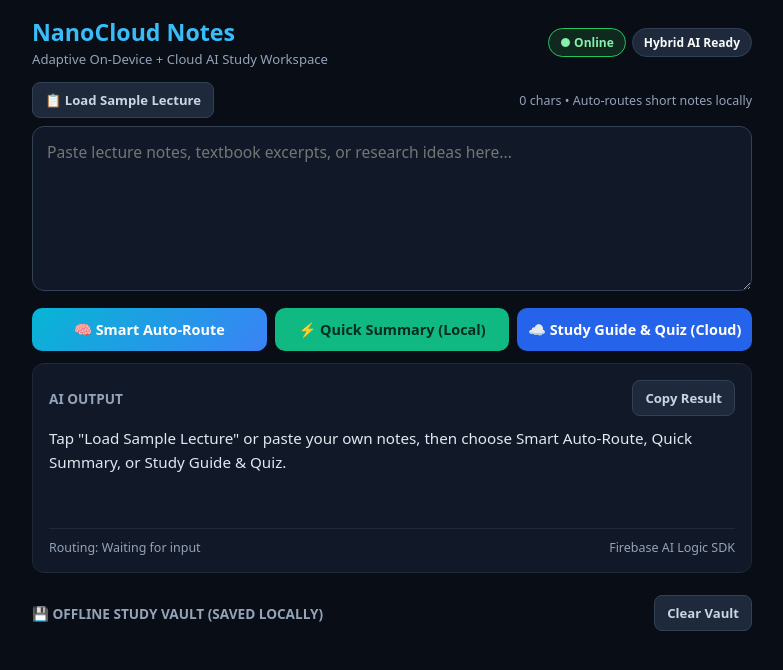
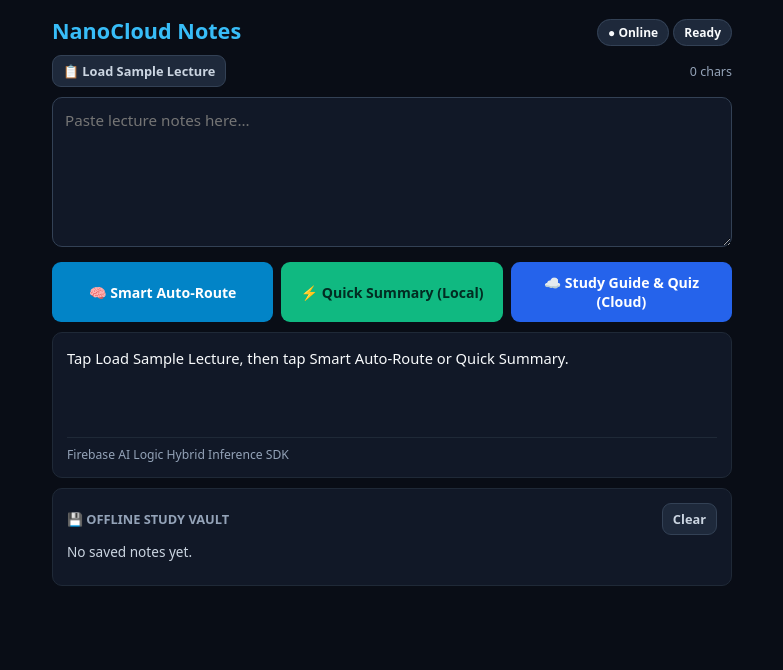
Before and after one commit to kandregulamahesh3-lgtm/nanocloud-notes, a plain HTML site: page index.html in a window 1280 px wide. Shown: the whole page, without its empty margins (248-1031 px from the left). Drawn offline with Linux system fonts and the light colour scheme.

Commit message:
Refactor index.html for improved structure and styles

```diff
--- a/index.html
+++ b/index.html
@@ -3,110 +3,91 @@
 <head>
   <meta charset="UTF-8" />
   <meta name="viewport" content="width=device-width, initial-scale=1.0" />
-  <title>NanoCloud Notes — Hybrid AI Study Workspace</title>
+  <title>NanoCloud Notes — Hybrid AI Workspace</title>
   <style>
-    * { box-sizing: border-box; font-family: system-ui, -apple-system, sans-serif; }
+    * { box-sizing: border-box; font-family: system-ui, sans-serif; }
     body { margin: 0; padding: 16px; background: #090d16; color: #f8fafc; }
-    .container { max-width: 720px; margin: 0 auto; }
-    header { display: flex; justify-content: space-between; align-items: center; flex-wrap: wrap; gap: 8px; margin-bottom: 14px; }
-    h1 { font-size: 1.45rem; margin: 0; color: #38bdf8; }
-    .subtitle { font-size: 0.82rem; color: #94a3b8; margin: 2px 0 0; }
-    .pills { display: flex; gap: 6px; align-items: center; flex-wrap: wrap; }
-    .badge { padding: 5px 11px; border-radius: 999px; font-size: 0.75rem; font-weight: 600; background: #1e293b; border: 1px solid #334155; }
-    .badge.local { background: #064e3b; border-color: #10b981; color: #a7f3d0; }
-    .badge.cloud { background: #1e3a8a; border-color: #3b82f6; color: #bfdbfe; }
-    .badge.online { background: #0f291e; border-color: #22c55e; color: #86efac; }
-    .badge.offline { background: #451a03; border-color: #f59e0b; color: #fde68a; }
-    .toolbar { display: flex; justify-content: space-between; align-items: center; margin-bottom: 8px; gap: 8px; }
-    .btn-ghost { background: #1e293b; color: #cbd5e1; border: 1px solid #334155; padding: 8px 12px; border-radius: 8px; font-size: 0.82rem; font-weight: 600; cursor: pointer; }
-    .char-count { font-size: 0.78rem; color: #94a3b8; }
-    textarea { width: 100%; height: 165px; padding: 14px; border-radius: 12px; border: 1px solid #334155; background: #111827; color: #f8fafc; font-size: 0.98rem; resize: vertical; line-height: 1.5; }
-    .actions { display: grid; grid-template-columns: 1fr 1fr 1fr; gap: 8px; margin: 12px 0; }
-    @media (max-width: 540px) { .actions { grid-template-columns: 1fr; } }
-    button.main-btn { padding: 12px 10px; border: none; border-radius: 10px; font-size: 0.9rem; font-weight: 700; cursor: pointer; }
-    button.main-btn:disabled { opacity: 0.5; }
-    .btn-auto { background: linear-gradient(135deg, #06b6d4, #3b82f6); color: #ffffff; }
-    .btn-local { background: #10b981; color: #022c22; }
-    .btn-cloud { background: #2563eb; color: #ffffff; }
-    .card { background: #111827; border: 1px solid #1f2937; border-radius: 12px; padding: 16px; margin-top: 10px; }
-    .card-header { display: flex; justify-content: space-between; align-items: center; margin-bottom: 10px; }
-    .card-title { font-size: 0.85rem; font-weight: 700; color: #94a3b8; text-transform: uppercase; }
-    .output { white-space: pre-wrap; line-height: 1.6; font-size: 0.95rem; color: #e2e8f0; min-height: 90px; }
-    .telemetry { margin-top: 12px; padding-top: 10px; border-top: 1px solid #1f2937; font-size: 0.78rem; color: #94a3b8; display: flex; justify-content: space-between; flex-wrap: wrap; gap: 6px; }
-    .history-section { margin-top: 22px; }
-    .history-item { background: #111827; border: 1px solid #1f2937; border-radius: 10px; padding: 12px; margin-top: 8px; }
-    .history-top { display: flex; justify-content: space-between; font-size: 0.78rem; color: #94a3b8; margin-bottom: 6px; font-weight: 600; }
-    .history-preview { font-size: 0.88rem; color: #cbd5e1; white-space: pre-wrap; max-height: 90px; overflow: hidden; }
+    .box { max-width: 680px; margin: 0 auto; }
+    .row { display: flex; justify-content: space-between; align-items: center; gap: 8px; margin-bottom: 10px; flex-wrap: wrap; }
+    h1 { font-size: 1.35rem; margin: 0; color: #38bdf8; }
+    .pill { padding: 4px 10px; border-radius: 99px; font-size: 0.75rem; font-weight: 700; background: #1e293b; border: 1px solid #334155; }
+    .local { background: #064e3b; border-color: #10b981; color: #a7f3d0; }
+    .cloud { background: #1e3a8a; border-color: #3b82f6; color: #bfdbfe; }
+    textarea { width: 100%; height: 150px; padding: 12px; border-radius: 10px; border: 1px solid #334155; background: #111827; color: #f8fafc; font-size: 0.95rem; }
+    .btns { display: grid; grid-template-columns: 1fr 1fr 1fr; gap: 8px; margin: 10px 0; }
+    @media (max-width: 520px) { .btns { grid-template-columns: 1fr; } }
+    button { padding: 11px; border: none; border-radius: 9px; font-weight: 700; font-size: 0.88rem; cursor: pointer; }
+    button:disabled { opacity: 0.5; }
+    .b-ghost { background: #1e293b; color: #cbd5e1; border: 1px solid #334155; padding: 6px 10px; font-size: 0.8rem; }
+    .b-auto { background: #0284c7; color: #fff; }
+    .b-local { background: #10b981; color: #022c22; }
+    .b-cloud { background: #2563eb; color: #fff; }
+    .card { background: #111827; border: 1px solid #1f2937; border-radius: 10px; padding: 14px; margin-top: 10px; }
+    .out { white-space: pre-wrap; line-height: 1.55; font-size: 0.92rem; min-height: 80px; }
+    .meta { margin-top: 10px; padding-top: 8px; border-top: 1px solid #1f2937; font-size: 0.76rem; color: #94a3b8; }
   </style>
 </head>
 <body>
-  <div class="container">
-    <header>
+  <div class="box">
+    <div class="row">
+      <h1>NanoCloud Notes</h1>
       <div>
-        <h1>NanoCloud Notes</h1>
-        <p class="subtitle">Adaptive On-Device + Cloud AI Study Workspace</p>
+        <span id="net" class="pill">● Online</span>
+        <span id="badge" class="pill">Ready</span>
       </div>
-      <div class="pills">
-        <span id="netBadge" class="badge online">● Online</span>
-        <span id="modeBadge" class="badge">Hybrid AI Ready</span>
-      </div>
-    </header>
-
-    <div class="toolbar">
-      <button id="btnSample" class="btn-ghost">📋 Load Sample Lecture</button>
-      <span id="charCount" class="char-count">0 chars • Auto-routes short notes locally</span>
     </div>
 
-    <textarea id="noteInput" placeholder="Paste lecture notes, textbook excerpts, or research ideas here..."></textarea>
+    <div class="row">
+      <button id="sample" class="b-ghost" onclick="fillSample()">📋 Load Sample Lecture</button>
+      <span id="cnt" style="font-size:0.78rem;color:#94a3b8;">0 chars</span>
+    </div>
 
-    <div class="actions">
-      <button id="btnAuto" class="main-btn btn-auto">🧠 Smart Auto-Route</button>
-      <button id="btnQuick" class="main-btn btn-local">⚡ Quick Summary (Local)</button>
-      <button id="btnDeep" class="main-btn btn-cloud">☁️ Study Guide & Quiz (Cloud)</button>
+    <textarea id="inp" oninput="updCnt()" placeholder="Paste lecture notes here..."></textarea>
+
+    <div class="btns">
+      <button id="bAuto" class="b-auto" onclick="runAI('auto')">🧠 Smart Auto-Route</button>
+      <button id="bQuick" class="b-local" onclick="runAI('quick')">⚡ Quick Summary (Local)</button>
+      <button id="bDeep" class="b-cloud" onclick="runAI('deep')">☁️ Study Guide & Quiz (Cloud)</button>
     </div>
 
     <div class="card">
-      <div class="card-header">
-        <span class="card-title">AI Output</span>
-        <button id="btnCopy" class="btn-ghost">Copy Result</button>
-      </div>
-      <div class="output" id="outputBox">Tap "Load Sample Lecture" or paste your own notes, then choose Smart Auto-Route, Quick Summary, or Study Guide & Quiz.</div>
-      <div class="telemetry">
-        <span id="routeReason">Routing: Waiting for input</span>
-        <span id="metaInfo">Firebase AI Logic SDK</span>
-      </div>
+      <div class="out" id="out">Tap Load Sample Lecture, then tap Smart Auto-Route or Quick Summary.</div>
+      <div class="meta" id="meta">Firebase AI Logic Hybrid Inference SDK</div>
     </div>
 
-    <div class="history-section">
-      <div class="card-header">
-        <span class="card-title">💾 Offline Study Vault (Saved Locally)</span>
-        <button id="btnClearHistory" class="btn-ghost">Clear Vault</button>
+    <div class="card">
+      <div class="row" style="margin-bottom:6px;">
+        <strong style="font-size:0.8rem;color:#94a3b8;">💾 OFFLINE STUDY VAULT</strong>
+        <button class="b-ghost" onclick="clearVault()">Clear</button>
       </div>
-      <div id="historyList"></div>
+      <div class="out" id="vault" style="font-size:0.85rem;color:#cbd5e1;min-height:30px;"></div>
     </div>
   </div>
 
-  <script type="module">
+  <script>
     var NL = String.fromCharCode(10);
-    var outputBox = document.getElementById("outputBox");
-    var modeBadge = document.getElementById("modeBadge");
-    var netBadge = document.getElementById("netBadge");
-    var metaInfo = document.getElementById("metaInfo");
-    var routeReason = document.getElementById("routeReason");
-    var noteInput = document.getElementById("noteInput");
-    var charCount = document.getElementById("charCount");
-    var historyList = document.getElementById("historyList");
+    var SAMPLE = "Cellular Respiration & ATP Production" + NL + "Cellular respiration breaks down glucose to produce ATP, the cell's energy currency. It occurs in three stages: glycolysis in the cytoplasm (2 ATP, anaerobic), the Krebs cycle in the mitochondrial matrix, and oxidative phosphorylation along the inner mitochondrial membrane. With oxygen, aerobic respiration produces 30 to 32 ATP per glucose molecule, with oxygen acting as the final electron acceptor to form water.";
 
-    var btnAuto = document.getElementById("btnAuto");
-    var btnQuick = document.getElementById("btnQuick");
-    var btnDeep = document.getElementById("btnDeep");
-    var btnSample = document.getElementById("btnSample");
-    var btnCopy = document.getElementById("btnCopy");
-    var btnClearHistory = document.getElementById("btnClearHistory");
+    function updCnt() {
+      var n = document.getElementById("inp").value.trim().length;
+      document.getElementById("cnt").textContent = n + " chars";
+    }
+    function fillSample() {
+      document.getElementById("inp").value = SAMPLE;
+      updCnt();
+    }
+    function drawVault() {
+      var v = JSON.parse(localStorage.getItem("nc_v") || "[]");
+      document.getElementById("vault").textContent = v.length ? v.join(NL + "---" + NL) : "No saved notes yet.";
+    }
+    function clearVault() {
+      localStorage.removeItem("nc_v");
+      drawVault();
+    }
+    drawVault();
 
     self.FIREBASE_APPCHECK_DEBUG_TOKEN = "2ED8D27A-02E8-4050-A774-BBF0F2D55AA2";
-
-    var firebaseConfig = {
+    var cfg = {
       apiKey: "AIzaSyAh6nklRujVWgXgaKjaHWLBPju8481E9So",
       authDomain: "://firebaseapp.com",
       projectId: "nanocloud-notes",
@@ -116,71 +97,66 @@
       measurementId: "G-YYTGF9VCSR"
     };
 
-    var SAMPLE_LECTURE = "Cellular Respiration & ATP Production" + NL + "Cellular respiration is the metabolic pathway that breaks down glucose to produce adenosine triphosphate (ATP), the primary energy currency of cells. It occurs in three main stages: glycolysis in the cytoplasm, the Krebs cycle (citric acid cycle) in the mitochondrial matrix, and oxidative phosphorylation along the inner mitochondrial membrane. While glycolysis can occur anaerobically and yields a net gain of 2 ATP molecules, the presence of oxygen allows eukaryotic cells to complete aerobic respiration, generating approximately 30 to 32 ATP molecules per glucose molecule. Oxygen acts as the final electron acceptor in the electron transport chain, combining with hydrogen ions to form water as a byproduct.";
+    var sdkBase = ["https:/", "://gstatic.com", "firebasejs", "13.4.0", ""].join("/");
+    var aiRef = null;
+    var genModelFn = null;
 
-    function updateNetworkUI() {
-      if (navigator.onLine) {
-        netBadge.textContent = "● Online";
-        netBadge.className = "badge online";
-      } else {
-        netBadge.textContent = "● Offline (Local-First)";
-        netBadge.className = "badge offline";
+    async function runAI(modeType) {
+      var out = document.getElementById("out");
+      var badge = document.getElementById("badge");
+      var meta = document.getElementById("meta");
+      var text = document.getElementById("inp").value.trim();
+
+      if (!text) {
+        out.textContent = "Tap Load Sample Lecture first!";
+        return;
+      }
+
+      var useLocal = modeType === "quick" || (modeType === "auto" && (!navigator.onLine || text.length < 350));
+      out.textContent = "Running " + (useLocal ? "On-Device / Hybrid" : "Cloud") + " AI...";
+
+      try {
+        if (!aiRef) {
+          var m1 = await import(sdkBase + "firebase-app.js");
+          var m2 = await import(sdkBase + "firebase-app-check.js");
+          var m3 = await import(sdkBase + "firebase-ai.js");
+          var app = m1.initializeApp(cfg);
+          m2.initializeAppCheck(app, {
+            provider: new m2.ReCaptchaEnterpriseProvider("6LeIxAcTAAAAAJcZVRqyHh71UMIEGNQ_MXjiZKhI"),
+            isTokenAutoRefreshEnabled: true
+          });
+          aiRef = m3.getAI(app, { backend: new m3.GoogleAIBackend() });
+          genModelFn = m3.getGenerativeModel;
+        }
+
+        var t0 = performance.now();
+        var model = genModelFn(aiRef, {
+          model: "gemini-2.5-flash",
+          mode: useLocal ? "prefer_on_device" : "prefer_in_cloud"
+        });
+
+        var prompt = useLocal
+          ? "Summarize into 3 short bullets and 3 key terms:" + NL + text
+          : "Create a study guide with core concepts and 3 quiz questions with answers:" + NL + text;
+
+        var res = await model.generateContent(prompt);
+        var ans = res.response.text();
+        var sec = ((performance.now() - t0) / 1000).toFixed(2);
+        var src = res.response.inferenceSource || (useLocal ? "ON_DEVICE / HYBRID" : "IN_CLOUD");
+
+        badge.textContent = String(src).indexOf("DEVICE") !== -1 ? "⚡ On-Device" : "☁️ Cloud";
+        badge.className = "pill " + (String(src).indexOf("DEVICE") !== -1 ? "local" : "cloud");
+        out.textContent = ans;
+        meta.textContent = "Mode: " + modeType.toUpperCase() + " • Source: " + src + " • " + sec + "s";
+
+        var v = JSON.parse(localStorage.getItem("nc_v") || "[]");
+        v.unshift("[" + modeType.toUpperCase() + " • " + sec + "s]" + NL + ans);
+        localStorage.setItem("nc_v", JSON.stringify(v.slice(0, 6)));
+        drawVault();
+      } catch (e) {
+        out.textContent = "Error: " + e.message;
       }
     }
-    window.addEventListener("online", updateNetworkUI);
-    window.addEventListener("offline", updateNetworkUI);
-    updateNetworkUI();
-
-    function updateCharHint() {
-      var len = noteInput.value.trim().length;
-      var target = "Auto-routes short notes locally";
-      if (Boolean(len)) {
-        target = Math.floor(len / 350) === 0 ? "Short note • Auto-routes On-Device" : "Dense note • Auto-routes Cloud";
-      }
-      charCount.textContent = len + " chars • " + target;
-    }
-    noteInput.addEventListener("input", updateCharHint);
-
-    btnSample.addEventListener("click", function() {
-      noteInput.value = SAMPLE_LECTURE;
-      updateCharHint();
-    });
-
-    btnCopy.addEventListener("click", function() {
-      if (navigator.clipboard) {
-        navigator.clipboard.writeText(outputBox.textContent);
-        btnCopy.textContent = "Copied!";
-        setTimeout(function() { btnCopy.textContent = "Copy Result"; }, 1500);
-      }
-    });
-
-    function renderHistory() {
-      historyList.textContent = "";
-      var saved = JSON.parse(localStorage.getItem("nanocloud_vault") || "[]");
-      if (saved.length === 0) {
-        var emptyBox = document.createElement("div");
-        emptyBox.className = "history-item";
-        var emptyText = document.createElement("div");
-        emptyText.className = "history-preview";
-        emptyText.style.color = "#64748b";
-        emptyText.textContent = "No saved study notes yet. Generated summaries are automatically cached here for offline review.";
-        emptyBox.appendChild(emptyText);
-        historyList.appendChild(emptyBox);
-        return;
-      }
-      saved.forEach(function(item) {
-        var card = document.createElement("div");
-        card.className = "history-item";
-        var top = document.createElement("div");
-        top.className = "history-top";
-        var left = document.createElement("span");
-        left.textContent = item.modeLabel + " • " + item.time;
-        var right = document.createElement("span");
-        right.textContent = item.latency + "s";
-        top.appendChild(left);
-        top.appendChild(right);
-        var body = document.createElement("div");
-        body.className = "history-preview";
-        body.textContent = item.output;
-        card.appendChild(top);
-        card.appendChild(body);
+  </script>
+</body>
+</html>
```
